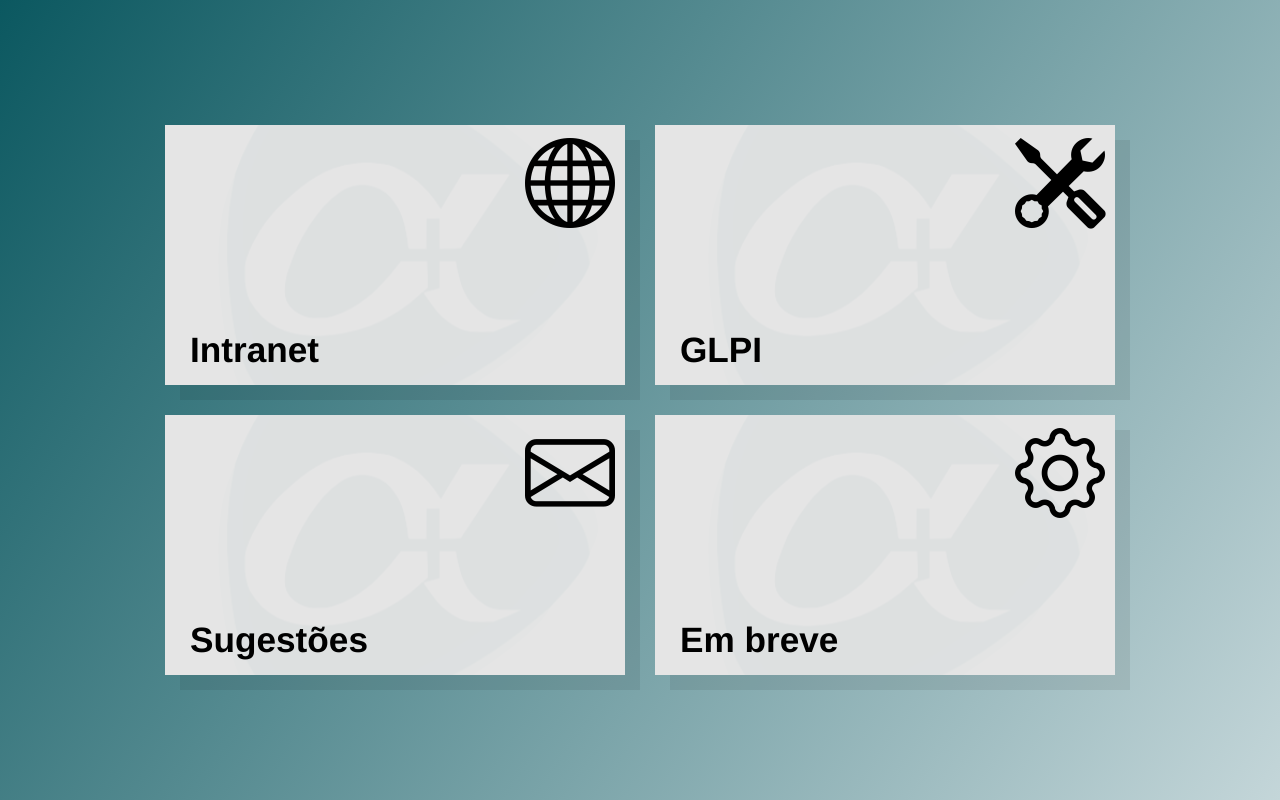
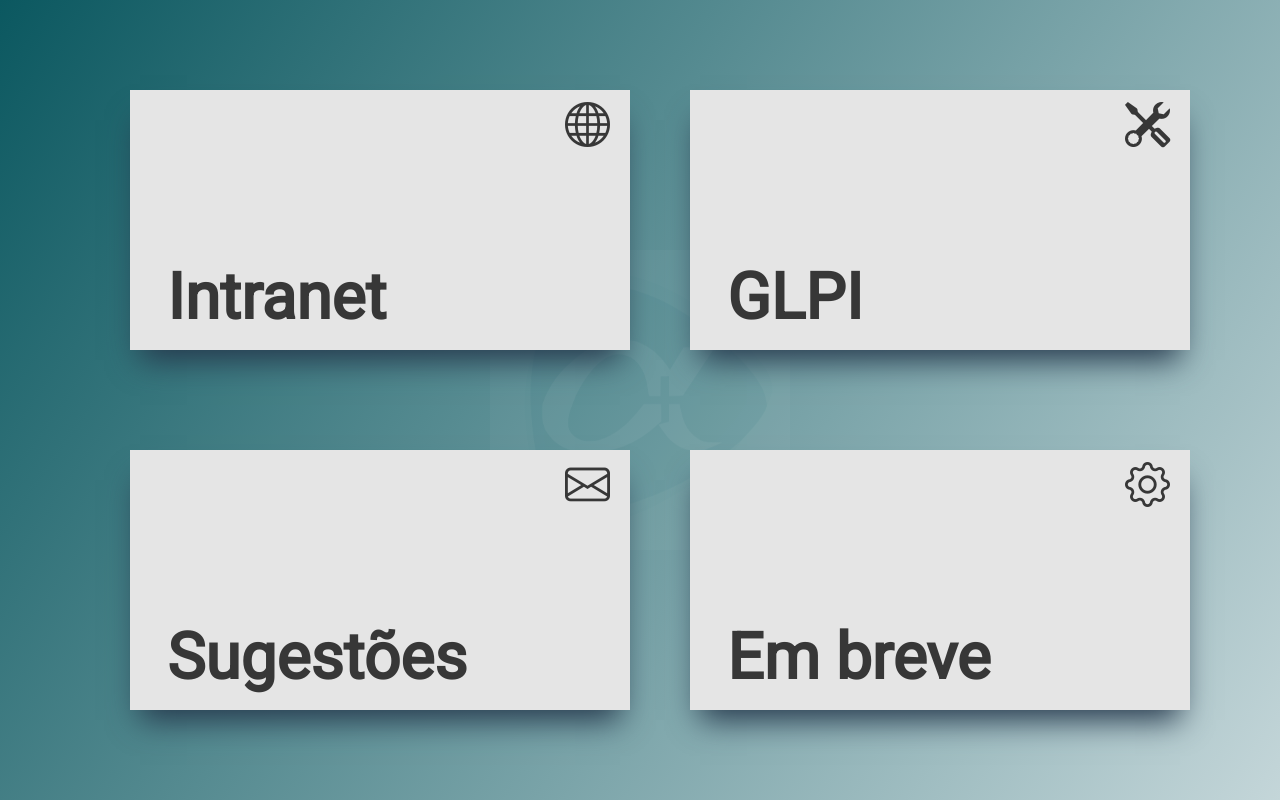
Before and after one commit to tiGuidoGuida/portal2.0, a plain HTML site: page index.html in a window 1280 px wide. Drawn offline with nearby package versions, Linux system fonts and the light colour scheme.

Commit message:
Diminuição imagemd e fundo, e intalação fonte roboto

```diff
--- a/index.html
+++ b/index.html
@@ -4,37 +4,43 @@
     <meta charset="UTF-8">
     <meta http-equiv="X-UA-Compatible" content="IE=edge">
     <meta name="viewport" content="width=device-width, initial-scale=1.0">
+    <link rel="preconnect" href="https://fonts.googleapis.com">
+    <link rel="preconnect" href="https://fonts.gstatic.com" crossorigin>
+    <link href="https://fonts.googleapis.com/css2?family=Roboto&display=swap" rel="stylesheet">
     <title>Layout Intranet</title>
     <link rel="stylesheet" href="https://cdn.jsdelivr.net/npm/bootstrap-icons@1.5.0/font/bootstrap-icons.css">
     <link rel="stylesheet" href="./style.css">
+
 </head>
-<body>
+<body >
+   <img src="/img/Logo Perfil + OEM.bmp" alt="fundo" class="fundo" style="" >
    <section class="servicos">
     <div class="container" ></div>
             <div class="rows-cards">
                 <div class="row-card-item ">
-                        <img class="service-image " src="./img/Logo Perfil + OEM.bmp" alt="">
 
                     <i class="bi bi-globe icon-globe"></i>
                     <p class="nome-servico">Intranet</p>
                 </div>
                 <div class="row-card-item">
-                        <img class="service-image" src="./img/Logo Perfil + OEM.bmp" alt="">
+
                     <i class="bi bi-tools icon-tool"></i>
                     <p class="nome-servico">GLPI</p>
                 </div>
                 <div class="row-card-item">
-                        <img class="service-image" src="./img/Logo Perfil + OEM.bmp" alt="">
+
                     <i class="bi bi-envelope icon-letter"></i>
                     <p class="nome-servico ">Sugestões</p>
                 </div>
                 <div class="row-card-item">
-                        <img class="service-image" src="./img/Logo Perfil + OEM.bmp" alt="">
+
                     <i class="bi bi-gear icon-gear"></i>
                     <p class="nome-servico">Em breve</p>
                 </div>
             </div>
     </div>
 </section>
+
+
 </body>
 </html>
--- a/style.css
+++ b/style.css
@@ -4,45 +4,67 @@
     box-sizing: border-box;
 }
 
-/* Container de serviços */
-.servicos {
+
+body{
+    /* background-image: linear-gradient(to right bottom, #09565f, #095a63, #095e68, #09626c, #096671, #0e6e78, #13777f, #187f86, #248d91, #2f9c9c, #3baaa7, #48b9b1); */
     background: rgb(11,88,96);
-background: linear-gradient(125deg, rgba(11,88,96,1) 0%, rgba(196,214,217,1) 100%);
-
+    background: linear-gradient(125deg, rgba(11,88,96,1) 0%, rgba(196,214,217,1) 100%);
     display: flex;
     justify-content: center;
     align-items: center;
     height: 100vh;
+
 }
+
+
+
+.fundo{
+    opacity: 0.03; /* Transparência da imagem */
+    width: 300px;
+    height: 300px;
+    object-fit: cover;
+    position: absolute;
+    /* top: 0;
+    left: 0; */
+    z-index: 0;
+}
+
 
 /* Grid para os cards */
 .servicos .rows-cards {
 
     display: grid;
     grid-template-columns: repeat(2, 460px);
-    gap: 30px;
+    gap: 100px;
     justify-content: center;
 }
 
 .nome-servico{
-    font-family: 'Franklin Gothic Medium', 'Arial Narrow', Arial, sans-serif;
-    font-weight: 500;
+    /* font-family: 'Segoe UI', Tahoma, Geneva, Verdana, sans-serif;
+     */
 }
+
+.nome-servico {
+    font-family: "Roboto", sans-serif;
+    font-weight: 400;
+    font-style: normal;
+  }
+
 
 /* Estilo dos cards */
 .servicos .row-card-item {
     /* border: 1px solid red; */
     position: relative;
     background-color: #e5e5e5;
+    width: 500px;
     height: 260px;
-    padding: 15px;
     overflow: hidden;
     display: flex;
     flex-direction: column;
-    align-items: center;
-    justify-content: center;
     transition: background-color 0.3s ease;
-    box-shadow: 15px 15px rgba(0, 0, 0, 0.08);
+    box-shadow: rgb(38, 57, 77) 0px 20px 30px -10px;
+    padding: 2rem;
+
 }
 
 .servicos .row-card-item:hover {
@@ -64,22 +86,20 @@
     height: 100%;
     object-fit: cover;
     position: absolute;
-    top: 0;
-    left: 0;
-    z-index: 1;
+    z-index: 2;
 }
 
 /* Nome do serviço */
 .servicos .row-card-item p.nome-servico {
     position: absolute;
     bottom: 10px;
-    left: 20px;
     z-index: 2;
-    margin: 0;
+    margin: 1%;
     font-weight: bold;
-    color: #000000;
-    padding: 5px;
-    font-size: 2.2rem;
+    color: #000000c2;
+    font-size: 4rem;
+
+
 }
 
 /* Container de cards */
@@ -90,15 +110,16 @@
     background: linear-gradient(to bottom right, #ffffff, #e0e0e0); Gradiente opcional */
     /* box-shadow: 0 4px 20px rgba(0, 0, 0, 0.1); */
     margin: 20px;
+
 }
 
 /* Ícones */
 .icon-globe, .icon-tool, .icon-letter, .icon-gear {
     position: absolute;
     top: 10px;
-    right: 10px;
-    font-size: 90px;
-    color: #000; /* Cor padrão do ícone */
+    right: 20px;
+    font-size: 45px;
+    color:#000000c2; /* Cor padrão do ícone */
     z-index: 3;
 }
 
@@ -109,6 +130,16 @@
   --green-200: #7ca4a9;
   --green-300: #6c9ca4;
   --green-500: #0b5860; */
+
+
+
+/*
+    #09565F
+    #096C77
+    #BFD7D8
+
+
+*/
 
 /* Intranet */
 /* .servicos .row-card-item:nth-child(1) {
```
Also changed, not shown: 1 other file. Lines whose indentation alone changed are shown as unchanged.
